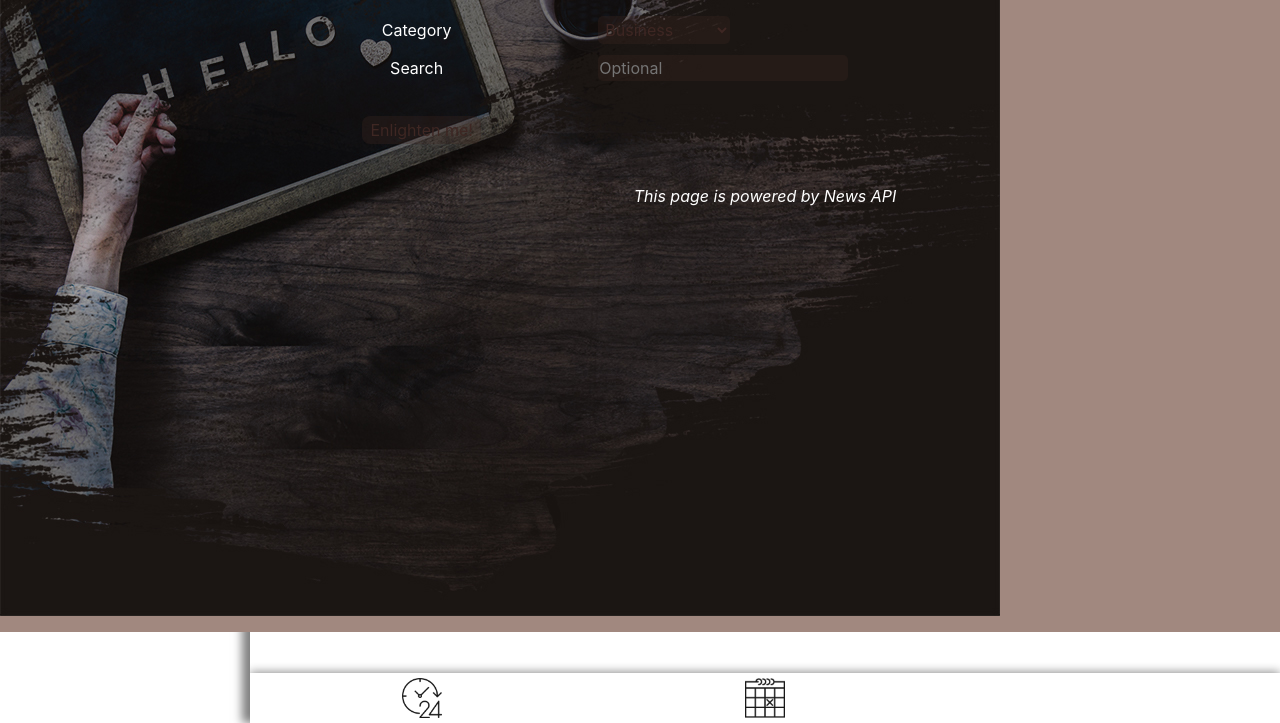
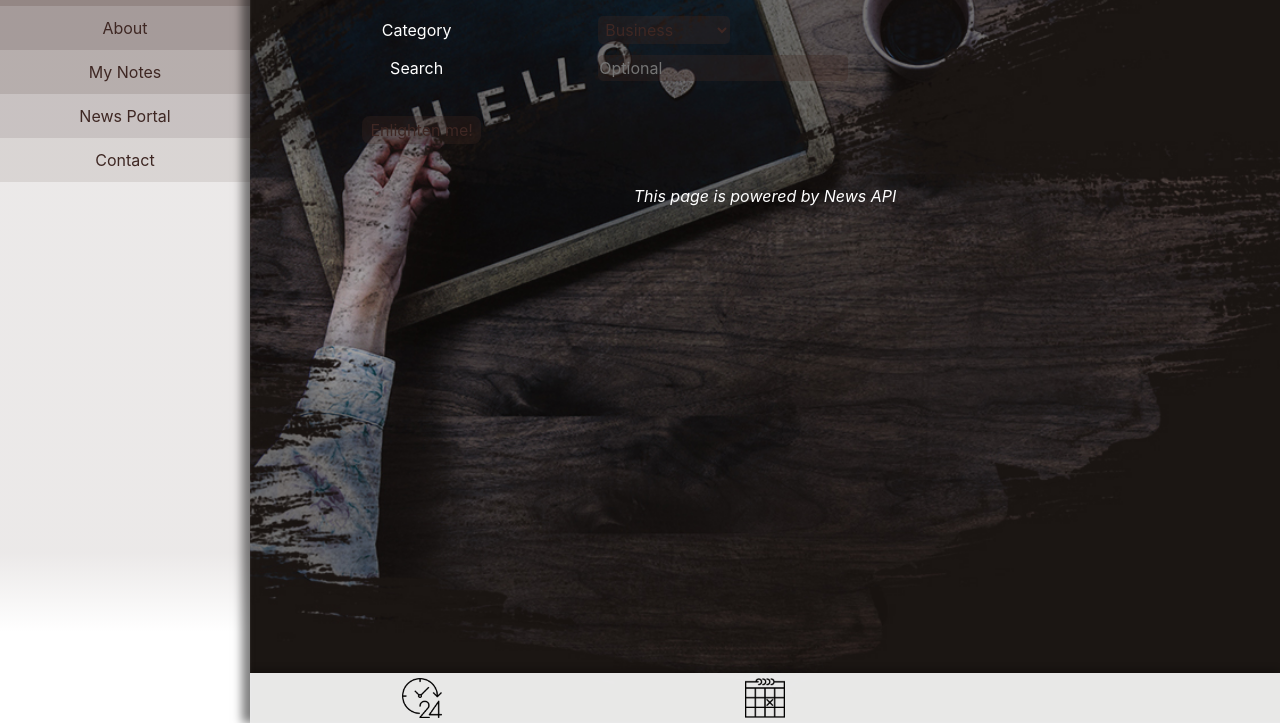
Before and after one commit to Kushagra-ag/Diario, a React app: page /news in a window 1280 px wide. Shown: the part 168-891 px from the top of the page. Built offline with nearby package versions, Linux system fonts and the light colour scheme.

Commit message:
updated css section

```diff
--- a/src/App.css
+++ b/src/App.css
@@ -10,7 +10,7 @@
   width: 100%;
 }
 
-/* .wrapper:before {
+/*.wrapper:before {
   content: "";
   display: block;
   position: fixed;
@@ -21,7 +21,7 @@
   z-index: -10;
   background: #a1887f url('./images/backgrounds/content-bg.jpg') no-repeat center center;
   background-size: cover;
-} */
+}*/
 
 .container-fluid {
   padding-bottom: 50%;
@@ -45,11 +45,12 @@
   background-color: white;
 }
 
-
 .content {
   position: relative;
   width: 100%;
   min-height: 100vh;
+  background: url('./images/backgrounds/content-bg.jpg') fixed;
+  background-size: cover;
   color: #fff;
   transition: all 0.5s ease 0.2s;
   box-shadow: 8px 0 9px 0 rgba(0,0,0,0.5);
@@ -57,7 +58,7 @@
   overflow: hidden;
 }
 
-.content:before {
+/* .content:before {
   content: "";
   position: fixed;
   left: 0;
@@ -67,7 +68,7 @@
   background-size: cover;
   background: #a1887f url('./images/backgrounds/content-bg.jpg') 0 0 no-repeat fixed;
   z-index: -10;
-}
+} */
 
 .sidemenu {
   /*display: block;*/
```
